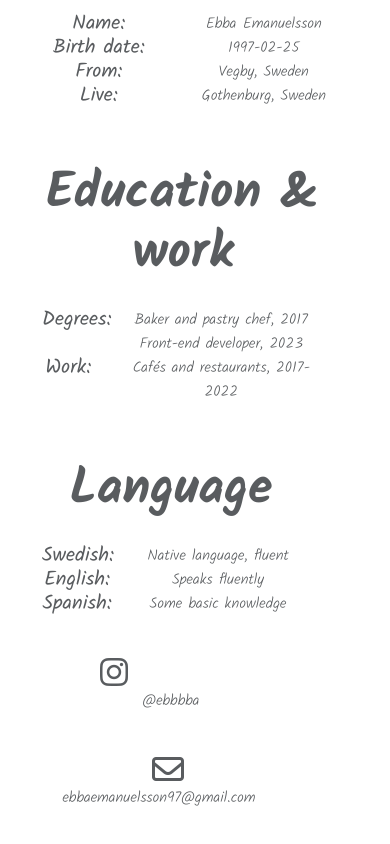
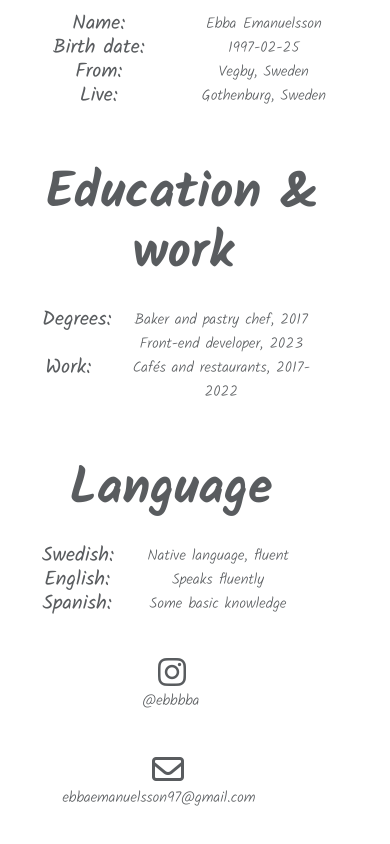
Before and after one commit to EbbaEmanuelsson/Portfolio-homework, a plain HTML site: page about.html in a window 390 px wide. Shown: the part 930-1774 px from the top of the page. Drawn offline with nearby package versions, Linux system fonts and the light colour scheme.

Commit message:
Update portfolio.css

```diff
--- a/styles/portfolio.css
+++ b/styles/portfolio.css
@@ -88,6 +88,6 @@ p{
     }
 
     .icon{
-        margin: 0px 0px 0px 58px;
+        margin: 0px 0px 0px 116px;
     }
 }
```
